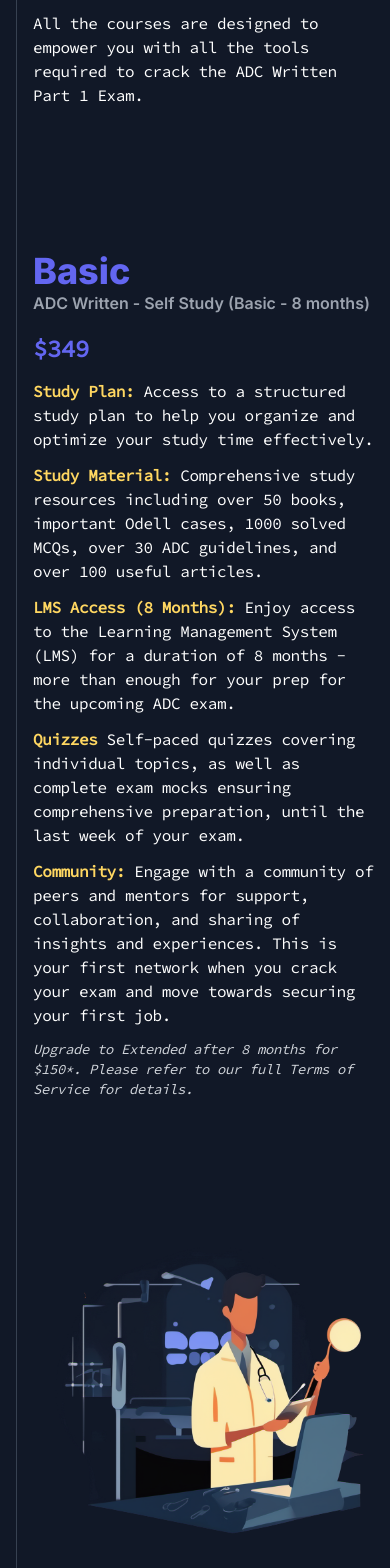
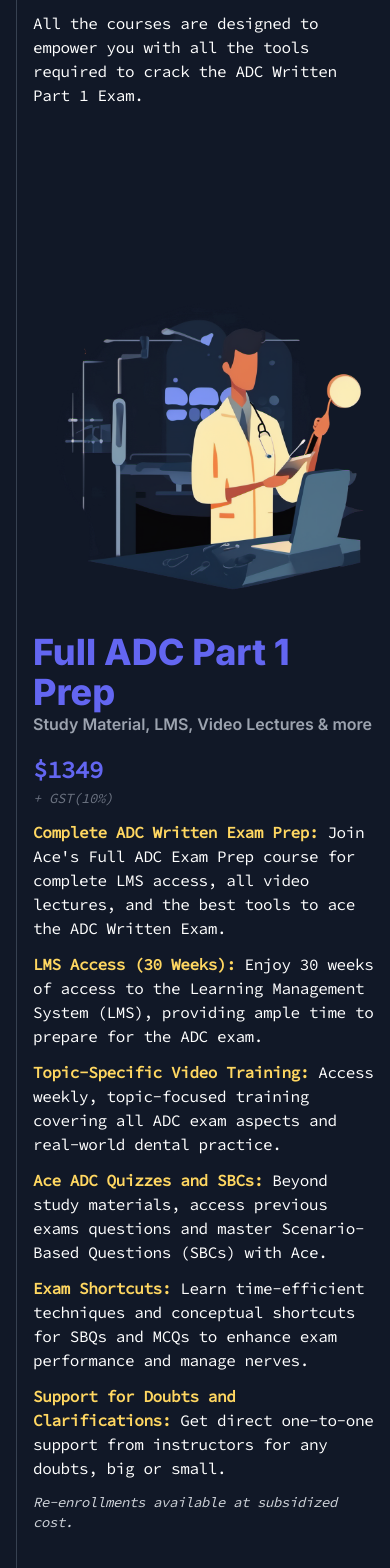
Before and after one commit to aceadc/aceadc-website, a Next.js app: page /pricing in a window 390 px wide. Shown: the part 420-1988 px from the top of the page. Built offline with nearby package versions, Linux system fonts and the light colour scheme.

Commit message:
2025 is GO

```diff
--- a/components/Pricing.js
+++ b/components/Pricing.js
@@ -5,36 +5,44 @@
 export default function Pricing() {
   const pricingData = [
     {
-      title: "Basic",
-      price: "AU$ 349",
+      title: "Study Material",
+      price: "AU$ 499",
       features: [
-        "8 Month Access to LMS",
-        "Study Material",
-        "Quizzes",
+        "30 Week LMS Access",
+        "All Study Books",
         "Access to Community",
       ],
+      buttonLink: "https://buy.stripe.com/9AQ03IeN0aeR8AU28c",
+      buttonText: "Apply Now",
+      buttonEnabled: true,
     },
     {
-      title: "Extended",
-      price: "AU$ 449",
+      title: "Full ADC Exam Prep",
+      price: "AU$ 1349",
       label: "Most Popular",
       features: [
-        "All in Basic",
-        "Ace ADC Toolkit",
-        "2 Year Access to LMS",
-        "Exam Shortcuts"
+        "30 Week LMS Access",
+        "75+ Video Training Hours",
+        "Ace ADC Quizzes + SBCs",
+        "Exam Shortcuts",
+        "Chat Support for doubts",
       ],
+      buttonLink: "https://buy.stripe.com/4gw7wafR4ev74kE147",
+      buttonText: "Apply Now",
+      buttonEnabled: true,
     },
-    // {
-    //   title: "Personal",
-    //   price: "AU$ 1999",
-    //   features: [
-    //     "All in Extended",
-    //     "Peronalised Assessment",
-    //     "Topic specific Webinars",
-    //     "Online Chat with Instructors",
-    //   ],
-    // },
+    {
+      title: "Mock Test",
+      price: "AU$ 49",
+      features: [
+        "Complete Exam Simulation",
+        "Recent exam SBQs",
+        "Upto 5 different mocks",
+      ],
+      buttonLink: "",
+      buttonText: "Available in 2025",
+      buttonEnabled: false,
+    },
   ];
   return (
     <SectionWithHeading heading="Affordable Excellence" darkBackground="true">
@@ -60,6 +68,9 @@
             )}
             <div className="text-4xl font-black text-[#2d4053] mb-4 rounded-lg">
               {plan.price}
+              <p className="text-center italic text-sm text-gray-300">
+                + GST (10%)
+              </p>
             </div>
             <div className="text-2xl font-semibold text-[#383d49] mb-6">
               {plan.title}
@@ -72,6 +83,27 @@
                 </li>
               ))}
             </ul>
+
+            <div className="text-center mt-4 pt-4">
+              {/* Adjust margin top as needed */}
+              {plan.buttonEnabled ? (
+                <a
+                  id="apply-button-footer-cta"
+                  href={plan.buttonLink}
+                  className="inline-flex space-x-3 p-3 lg:px-6 lg:py-3.5 bg-indigo-500 text-white rounded-md text-base lg:text-lg text-center font-semibold shadow-lg hover:bg-primary-400 hover:text-indigo-700 hover:shadow-2xl focus:ring-2 focus:ring-indigo-400 focus:ring-offset-2 transition"
+                >
+                  {plan.buttonText}
+                </a>
+              ) : (
+                <a
+                  id="apply-button-footer-cta"
+                  href={plan.buttonLink}
+                  className="inline-flex space-x-3 p-3 lg:px-6 lg:py-3.5 bg-gray-300 text-gray-500 cursor-not-allowed rounded-md text-base lg:text-lg text-center font-semibold shadow-lg"
+                >
+                  {plan.buttonText}
+                </a>
+              )}
+            </div>
           </div>
         ))}
         <a
--- a/components/Timeline.js
+++ b/components/Timeline.js
@@ -14,7 +14,7 @@
     event: "Application Period for ADC Written Exam",
   },
   {
-    date: "20 September 2024",
+    date: "11-12 September 2024",
     event: "ADC Written Exam",
   },
 ];
--- a/package.json
+++ b/package.json
@@ -12,6 +12,7 @@
   "dependencies": {
     "@supabase/supabase-js": "^2.39.3",
     "@tailwindcss/aspect-ratio": "^0.2.0",
+    "firebase": "^10.12.5",
     "next": "12.1.6",
     "react": "^18.1.0",
     "react-dom": "^18.1.0",
--- a/pages/apply.js
+++ b/pages/apply.js
@@ -10,7 +10,6 @@
     name: "",
     email: "",
     country: "",
-    plan: "",
     phoneNumber: "",
     message: "",
   });
@@ -41,7 +40,7 @@
       //   message: formData.message,
       // });
 
-      const response = await fetch("/api/contact", {
+      const response = await fetch("/api/assistance", {
         method: "POST",
         headers: {
           Accept: "application/json",
@@ -66,7 +65,6 @@
         name: "",
         email: "",
         country: "",
-        plan: "",
         phoneNumber: "",
         message: "",
       });
@@ -196,7 +194,7 @@
                         href="/apply"
                         className="ml-4 px-2 py-2 font-medium text-white hover:text-primary-500 hover:underline"
                       >
-                        Apply
+                        Apply for Concession
                       </a>
                     </div>
                   </li>
@@ -206,7 +204,7 @@
               <div className="pt-4">
                 <div className="heading-with-leftborder mb-10">
                   <h2 className="max-w-5xl font-bold text-2xl lg:text-5xl text-white leading-tight ml-4 lg:mx-auto">
-                    Apply
+                    Apply for Concession
                   </h2>
                 </div>
               </div>
@@ -225,9 +223,9 @@
                     your educational journey. We're here to help you succeed.
                     <br />
                     <br />
-                    Alternatively, if you just want to get started on your
-                    journey, just fill the form below and we'll be in touch
-                    shortly after with the next steps.
+                    Alternatively, if you just want to get more information,
+                    just fill the form below and we'll be in touch shortly after
+                    with the next steps.
                   </p>
                 </div>
                 <form onSubmit={handleSubmit} className="max-w-md mx-auto m-10">
@@ -274,30 +272,6 @@
                     className="w-full border-gray-300 rounded-md py-2 px-4 mb-4 focus:outline-none focus:ring-2 focus:ring-blue-500"
                     rows="4"
                   />
-                  <div className="text-white">
-                    <label className="mr-4">
-                      <input
-                        type="radio"
-                        name="plan"
-                        value="basic"
-                        checked={formData.plan === "basic"}
-                        onChange={handleInputChange}
-                        className="mr-2"
-                      />
-                      Basic
-                    </label>
-                    <label className="mr-4 p-5">
-                      <input
-                        type="radio"
-                        name="plan"
-                        value="extended"
-                        checked={formData.plan === "extended"}
-                        onChange={handleInputChange}
-                        className="mr-2 mb-5"
-                      />
-                      Extended
-                    </label>
-                  </div>
                   <button
                     type="submit"
                     className="w-full bg-indigo-500 text-white font-bold py-2 rounded-md hover:bg-indigo-700 focus:outline-none focus:ring-2 focus:ring-indigo-500"
@@ -316,7 +290,7 @@
               </div>
               <div className="justify-center text-center max-w-md mx-auto pb-5 mb-10">
                 <p className="text-white mb-5">
-                  You can find us on our socials
+                  You can find us on the internet
                 </p>
                 <div className="flex justify-center text-center max-w-md mx-auto pb-5 mb-10">
                   {/* Facebook Icon */}
--- a/pages/index.js
+++ b/pages/index.js
@@ -63,10 +63,10 @@
       <main className="bg-gradient-to-br from-gray-800 to-gray-900 mx-auto overflow-x-hidden">
         <section className="mx-auto relative">
           <div className="bg-gray-800 p-2 border-t border-gray-900 rounded-md">
-            <a href="/apply">
+            <a href="/pricing">
               <div className="w-max mx-auto bg-gradient-to-br from-gray-700 to-gray-900 border border-red-400 rounded-lg shadow-md p-3 md:p-4 text-center">
                 <p className="text-white text-l md:text-l lg:text-xl font-bold leading-tight md:leading-normal">
-                  Apply now for the September 2024 Cohort
+                  Apply now for the 2025 Cohort
                 </p>
               </div>
             </a>
@@ -114,14 +114,23 @@
                   <i>
                     Our goal is to provide the most affordable and effective
                     self-study plan for you to crack the ADC Written Part 1
-                    Exam. Student concessions and discounts available on case by
-                    case basis.
+                    Exam.
                   </i>
                 </p>
-
+                <p className="pr-2 mt-10 text-small text-white leading-relaxed">
+                  <i>
+                    <a
+                      href="/apply"
+                      className="text-primary-500 hover:text-indigo-300"
+                    >
+                      <u>Student concessions and discounts</u>
+                    </a>{" "}
+                    available on case by case basis.
+                  </i>
+                </p>
                 <div className="flex gap-4 items-start w-full md:w-auto mt-6 md:mt-12">
                   <a
-                    href="/apply"
+                    href="/pricing"
                     className="flex justify-center w-full md:w-auto space-x-3 p-3 lg:px-6 lg:py-3.5 text-white bg-indigo-500 rounded-md text-base lg:text-lg text-center font-semibold shadow hover:bg-indigo-600 hover:text-indigo-100 hover:shadow-2xl focus:ring-2 focus:ring-indigo-400 focus:ring-offset-2 transition"
                   >
                     Enroll Now
@@ -680,7 +689,7 @@
               </h4>
               <a
                 id="apply-button-footer-cta"
-                href="/apply"
+                href="/pricing"
                 className="inline-flex space-x-3 p-3 lg:px-6 lg:py-3.5 bg-primary-500 text-indigo-600 rounded-md text-base lg:text-lg text-center font-semibold shadow-lg hover:bg-primary-400 hover:text-indigo-700 hover:shadow-2xl focus:ring-2 focus:ring-indigo-400 focus:ring-offset-2 transition"
               >
                 Click here to Apply
@@ -709,9 +718,9 @@
                 </li>
                 <li className="mt-4">
                   Applicants can apply and get onboarded to the next cohort till
-                  1 August 2024. We recommend that you submit your application
+                  Feb or August. We recommend that you submit your application
                   earlier in order to give yourself more time to prepare for the
-                  September 2024 exam.
+                  March or September exam.
                 </li>
                 <li className="mt-4">
                   Alongside subject specific material, applicants get access to
@@ -720,9 +729,10 @@
                   course work and quizzes.
                 </li>
                 <li className="mt-4">
-                  Access to the Learning Management System (LMS) may be
-                  restricted to a single exam sitting, unless advised otherwise.
-                  Extensions to the access may be made on a case by case basis.
+                  Access to the Learning Management System (LMS) and Video
+                  Lectures is restricted to a single exam sitting, unless
+                  advised otherwise. Extensions to the access is available for
+                  additional cost.
                 </li>
               </ul>
             </div>
--- a/pages/pricing.js
+++ b/pages/pricing.js
@@ -9,93 +9,189 @@
   },
   {
     id: "ps2",
+    src: "/professional-skills/good-communicator.svg",
+  },
+  {
+    id: "ps3",
     src: "/professional-skills/doctor.png",
   },
 ];
 
 const P = [
   {
-    id: "ps1",
-    imgSrc: "/professional-skills/artist.svg",
-    title: "ADC Written - Self Study (Basic - 8 months)",
-    heading: "Basic",
+    id: "ps2",
+    imgSrc: "/professional-skills/doctor.png",
+    title: "Study Material, LMS, Video Lectures & more",
+    price: "AU$ 1349",
+    heading: "Full ADC Part 1 Prep",
     description: (
       <div>
         <div className="mb-3">
-          <h3><strong className="text-indigo-500">$349</strong></h3>
+          <h3>
+            <strong className="text-indigo-500">$1349</strong>
+          </h3>
+          <p className="italic text-sm text-gray-500">+ GST(10%)</p>
         </div>
         <div className="mb-3">
-          <strong className="text-primary-500">Study Plan:</strong> Access to a
-          structured study plan to help you organize and optimize your study
-          time effectively.
+          <strong className="text-primary-500">
+            Complete ADC Written Exam Prep:
+          </strong>{" "}
+          Join Ace's Full ADC Exam Prep course for complete LMS access, all
+          video lectures, and the best tools to ace the ADC Written Exam.
         </div>
         <div className="mb-3">
-          <strong className="text-primary-500">Study Material:</strong>{" "}
-          Comprehensive study resources including over 50 books, important Odell
-          cases, 1000 solved MCQs, over 30 ADC guidelines, and over 100 useful
-          articles.
+          <strong className="text-primary-500">LMS Access (30 Weeks):</strong>{" "}
+          Enjoy 30 weeks of access to the Learning Management System (LMS),
+          providing ample time to prepare for the ADC exam.
         </div>
         <div className="mb-3">
-          <strong className="text-primary-500">LMS Access (8 Months):</strong>{" "}
-          Enjoy access to the Learning Management System (LMS) for a duration of
-          8 months - more than enough for your prep for the upcoming ADC exam.
+          <strong className="text-primary-500">
+            Topic-Specific Video Training:
+          </strong>{" "}
+          Access weekly, topic-focused training covering all ADC exam aspects
+          and real-world dental practice.
         </div>
         <div className="mb-3">
-          <strong className="text-primary-500">Quizzes</strong> Self-paced
-          quizzes covering individual topics, as well as complete exam mocks
-          ensuring comprehensive preparation, until the last week of your exam.
+          <strong className="text-primary-500">
+            Ace ADC Quizzes and SBCs:
+          </strong>{" "}
+          Beyond study materials, access previous exams questions and master
+          Scenario-Based Questions (SBCs) with Ace.
         </div>
         <div className="mb-3">
-          <strong className="text-primary-500">Community:</strong> Engage with a
-          community of peers and mentors for support, collaboration, and sharing
-          of insights and experiences. This is your first network when you crack
-          your exam and move towards securing your first job.
+          <strong className="text-primary-500">Exam Shortcuts:</strong> Learn
+          time-efficient techniques and conceptual shortcuts for SBQs and MCQs
+          to enhance exam performance and manage nerves.
+        </div>
+        <div className="mb-3">
+          <strong className="text-primary-500">
+            Support for Doubts and Clarifications:
+          </strong>{" "}
+          Get direct one-to-one support from instructors for any doubts, big or
+          small.
         </div>
         <p className="italic text-sm text-gray-300">
-          Upgrade to Extended after 8 months for $150*. Please refer to our full
-          Terms of Service for details.
+          Re-enrollments available at subsidized cost.
         </p>
         <br />
+        <div className="text-center mt-4">
+          <a
+            id="apply-button-footer-cta"
+            href="https://buy.stripe.com/4gw7wafR4ev74kE147"
+            className="inline-flex space-x-3 p-3 lg:px-6 lg:py-3.5 bg-indigo-500 text-white rounded-md text-base lg:text-lg text-center font-semibold shadow-lg hover:bg-primary-400 hover:text-indigo-700 hover:shadow-2xl focus:ring-2 focus:ring-indigo-400 focus:ring-offset-2 transition"
+          >
+            Register Now
+          </a>
+        </div>
       </div>
     ),
   },
   {
-    id: "ps2",
-    imgSrc: "/professional-skills/doctor.png",
-    title: "ADC Written - Self Study (Extended - 2 years)",
-    price: "AU$ 449",
-    heading: "Extended",
+    id: "ps1",
+    imgSrc: "/professional-skills/artist.svg",
+    title: "Self Study with LMS",
+    heading: "Study Material",
     description: (
       <div>
         <div className="mb-3">
-          <h3><strong className="text-indigo-500">$449</strong></h3>
+          <h3>
+            <strong className="text-indigo-500">$499</strong>
+          </h3>
+          <p className="italic text-sm text-gray-500">+ GST(10%)</p>
         </div>
         <div className="mb-3">
-          <strong className="text-primary-500">Everything in Basic:</strong> The
-          Ace Extended plan offers everything in Basic, extended LMS access and
-          more resources to give you the absolutle best tools required to crack
-          the ADC Written Exam.
+          <strong className="text-primary-500">Study Plan:</strong> Access a
+          structured study plan to organize and optimize your study time
+          effectively.
         </div>
         <div className="mb-3">
-          <strong className="text-primary-500">LMS Access (24 Months):</strong>{" "}
-          Over 75% of ADC Written Exam candidates require a second attempt at
-          the ADC Written Exam. We focus on sustainable learning to prevent
-          burnout. Our Extended plan provides 2 years access to all our study
-          resources.
+          <strong className="text-primary-500">Books and Material:</strong>{" "}
+          Comprehensive resources including over 50 books, essential Odell
+          cases, 1000 solved MCQs, 30+ ADC guidelines, and 100+ useful articles.
         </div>
         <div className="mb-3">
-          <strong className="text-primary-500">Exam Shortcuts:</strong>{" "}
-          Mastering MCQs isn't just about selecting the correct answer — it's
-          about time efficiency and managing nerves. Learn the tips and tricks
-          for quick, confident decision-making. This also includes conceptual
-          shortcuts that will help you beyond the ADC exam.
+          <strong className="text-primary-500">LMS Access (30 Weeks):</strong>{" "}
+          Enjoy 30 weeks of access to the Learning Management System (LMS) for
+          thorough exam preparation.
         </div>
         <div className="mb-3">
-          <strong className="text-primary-500">The Ace ADC Toolkit:</strong> Our
-          secret sauce goes beyond study material. Gain access to all previous
-          exams, including the question bank from March 2024 exam.
+          <strong className="text-primary-500">Quizzes:</strong> Self-paced
+          quizzes on individual topics and full exam mocks to ensure
+          comprehensive preparation.
         </div>
+        <div className="mb-3">
+          <strong className="text-primary-500">Community:</strong> Engage with
+          peers and mentors for support, collaboration, and sharing insights and
+          experiences. This network will support you through your exam and into
+          your dental career.
+        </div>
+        <p className="italic text-sm text-gray-300">
+          Extend access for an additional 30 weeks for $299. Please refer to our
+          full Terms of Service for details.
+        </p>
         <br />
+        <div className="text-center mt-4">
+          <a
+            id="apply-button-footer-cta"
+            href="https://buy.stripe.com/9AQ03IeN0aeR8AU28c"
+            className="inline-flex space-x-3 p-3 lg:px-6 lg:py-3.5 bg-indigo-500 text-white rounded-md text-base lg:text-lg text-center font-semibold shadow-lg hover:bg-primary-400 hover:text-indigo-700 hover:shadow-2xl focus:ring-2 focus:ring-indigo-400 focus:ring-offset-2 transition"
+          >
+            Register Now
+          </a>
+        </div>
+      </div>
+    ),
+  },
+  {
+    id: "ps3",
+    imgSrc: "/professional-skills/doctor.png",
+    title: "The Ultimate Exam Simulation",
+    price: "AU$ 49",
+    heading: "Mock Test",
+    description: (
+      <div>
+        <div className="mb-3">
+          <h3>
+            <strong className="text-indigo-500">$49</strong>
+          </h3>
+          <p className="italic text-sm text-gray-500">+ GST(10%)</p>
+        </div>
+        <div className="mb-3">
+          <strong className="text-primary-500">5 Mock Tests:</strong> The Ace
+          team prepares 5 of the best mock tests for every cohort, updated with
+          the latest guidelines, expected sections, and previous exam questions.
+        </div>
+        <div className="mb-3">
+          <strong className="text-primary-500">Recent Guidelines:</strong> Ace
+          closely follows ADC exam guidelines, ensuring all updates in
+          structure, pattern, and topics are reflected in the mock tests.
+        </div>
+        <div className="mb-3">
+          <strong className="text-primary-500">
+            Exam Performance Insights:
+          </strong>{" "}
+          Our mock tests include advanced performance insights, helping you
+          identify areas for improvement to maximize exam preparation.
+        </div>
+        <div className="mb-3">
+          <strong className="text-primary-500">Simulated Experience:</strong>{" "}
+          Ace aims to replicate the actual exam day experience. Our ongoing
+          improvements are first available to mock test users.
+        </div>
+        <p className="italic text-sm text-gray-300">
+          Each mock test is available for $49.
+        </p>
+        <br />
+        <div className="text-center mt-4">
+          <a
+            id="apply-button-footer-cta"
+            // href="/"
+            // className="inline-flex space-x-3 p-3 lg:px-6 lg:py-3.5 bg-indigo-500 text-white rounded-md text-base lg:text-lg text-center font-semibold shadow-lg hover:bg-primary-400 hover:text-indigo-700 hover:shadow-2xl focus:ring-2 focus:ring-indigo-400 focus:ring-offset-2 transition"
+            className="inline-flex space-x-3 p-3 lg:px-6 lg:py-3.5 bg-gray-300 text-gray-500 cursor-not-allowed rounded-md text-base lg:text-lg text-center font-semibold shadow-lg"
+          >
+            Available in 2025
+          </a>
+        </div>
       </div>
     ),
   },
@@ -103,7 +199,7 @@
 
 const ProfessionalSkill = ({ title, heading, description, id, imgSrc }) => {
   return (
-    <div className="flex flex-col items-center min-h-screen md:block">
+    <div className="flex flex-col items-center min-h-screen md:block mt-10 ">
       <div className="block md:hidden mt-20">
         <img src={imgSrc} alt={title + "" + heading} />
       </div>
@@ -258,10 +354,10 @@
                       <path d="M5.555 17.776l8-16 .894.448-8 16-.894-.448z" />
                     </svg>
                     <a
-                      href="/apply"
+                      href="/pricing"
                       className="ml-4 px-2 py-2 font-medium text-white hover:text-primary-500 hover:underline"
                     >
-                      Plans
+                      Pricing
                     </a>
                   </div>
                 </li>
@@ -313,17 +409,6 @@
                           />
                         );
                       })}
-                      <div className="text-center mt-4">
-                        {" "}
-                        {/* Adjust margin top as needed */}
-                        <a
-                          id="apply-button-footer-cta"
-                          href="/apply"
-                          className="inline-flex space-x-3 p-3 lg:px-6 lg:py-3.5 bg-indigo-500 text-white rounded-md text-base lg:text-lg text-center font-semibold shadow-lg hover:bg-primary-400 hover:text-indigo-700 hover:shadow-2xl focus:ring-2 focus:ring-indigo-400 focus:ring-offset-2 transition"
-                        >
-                          Click here to Apply
-                        </a>
-                      </div>
                     </div>
                   </div>
                 </div>
--- a/public/posthog.js
+++ b/public/posthog.js
@@ -1,3 +1,3 @@
 // public/PostHogScript.js
 !function(t,e){var o,n,p,r;e.__SV||(window.posthog=e,e._i=[],e.init=function(i,s,a){function g(t,e){var o=e.split(".");2==o.length&&(t=t[o[0]],e=o[1]),t[e]=function(){t.push([e].concat(Array.prototype.slice.call(arguments,0)))}}(p=t.createElement("script")).type="text/javascript",p.async=!0,p.src=s.api_host+"/static/array.js",(r=t.getElementsByTagName("script")[0]).parentNode.insertBefore(p,r);var u=e;for(void 0!==a?u=e[a]=[]:a="posthog",u.people=u.people||[],u.toString=function(t){var e="posthog";return"posthog"!==a&&(e+="."+a),t||(e+=" (stub)"),e},u.people.toString=function(){return u.toString(1)+".people (stub)"},o="capture identify alias people.set people.set_once set_config register register_once unregister opt_out_capturing has_opted_out_capturing opt_in_capturing reset isFeatureEnabled onFeatureFlags getFeatureFlag getFeatureFlagPayload reloadFeatureFlags group updateEarlyAccessFeatureEnrollment getEarlyAccessFeatures getActiveMatchingSurveys getSurveys onSessionId".split(" "),n=0;n<o.length;n++)g(u,o[n]);e._i.push([i,s,a])},e.__SV=1)}(document,window.posthog||[]);
-posthog.init('phc_R17sVKHIGHxghzeD3EPlmTMwxr0px1L6d31QLr4FAjY', {api_host: 'https://us.i.posthog.com'})
+// posthog.init('phc_R17sVKHIGHxghzeD3EPlmTMwxr0px1L6d31QLr4FAjY', {api_host: 'https://us.i.posthog.com'})
```
Also changed, not shown: pages/api/assistance.js (added, +49 -0 lines), 1 other file (tests, documents, lock files or other folders).
